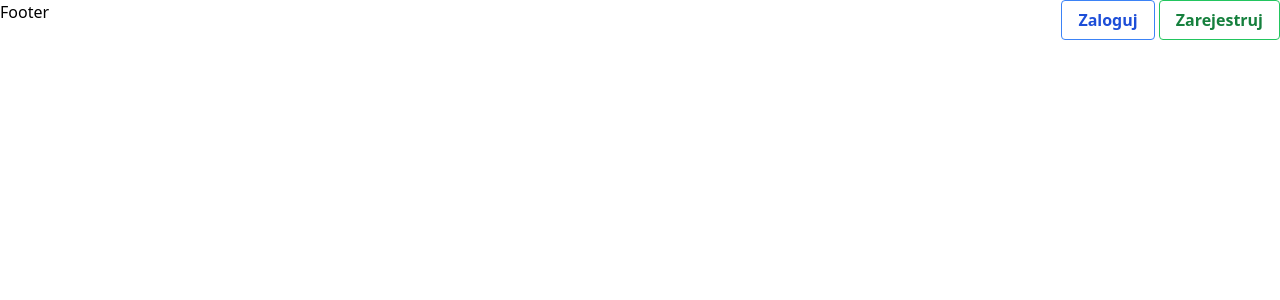
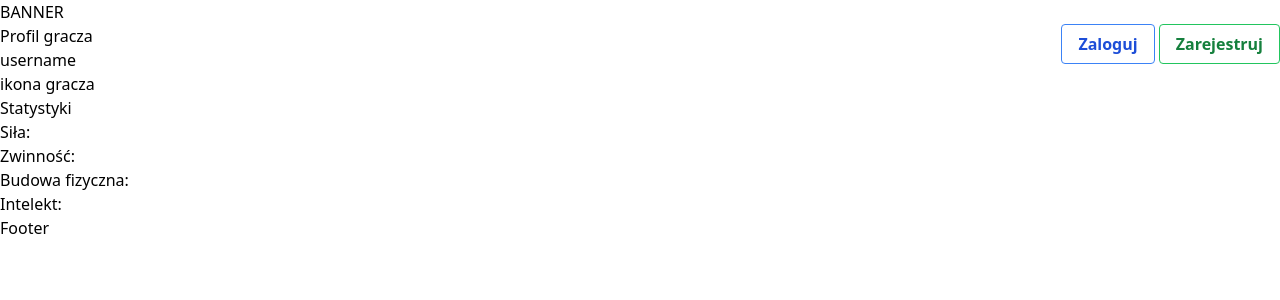
Before and after one commit to Exhil95/klon_gladiatusa, a Django app: page /user_profile/ in a window 1280 px wide. Shown: the top 300 px of the page. Run offline with Django 5.2, Linux system fonts and the light colour scheme; some libraries are stand-ins or nearby versions.

Commit message:
rozwój profilu + wrzucenie do settings zasobów static

```diff
--- /dev/null
+++ b/klon/templates/banner_up.html
@@ -0,0 +1 @@
+<h1> BANNER </h1>
--- a/klon/templates/base.html
+++ b/klon/templates/base.html
@@ -16,6 +16,7 @@
     {% block extra_head %} {% endblock %}
   </head>
   <body>
+    {% block banner_up %} {% endblock %}
     {% block navbar %} {% endblock %}
     {% block content %} {% endblock %}
     {% block footer %} {% endblock %}
--- a/klon/user_profile/templates/profil_gracza/profil.html
+++ b/klon/user_profile/templates/profil_gracza/profil.html
@@ -11,8 +11,37 @@ Profil gracza
 {% block navbar %}
 {% include "navbar.html" %}
 {% endblock %}
+{% block banner_up %}
+{% include 'banner_up.html' %}
+{% endblock %}
 
 {% block content %}
+<div>
+    <div>
+        <h1>Profil gracza</h1>
+        <h2>username</h2>
+    </div>
+    <div>
+        ikona gracza
+    </div>
+    <div>
+        <div>
+            <h3>Statystyki</h3>
+        </div>
+        <div>
+            Siła:
+        </div>
+        <div>
+            Zwinność:
+        </div>
+        <div>
+            Budowa fizyczna:
+        </div>
+        <div>
+            Intelekt:
+        </div>
+    </div>
+</div>
 {% endblock %}
 
 {% block footer %}
```
Also changed, not shown: klon/klon_gl/settings.py (+7 -1 lines).
